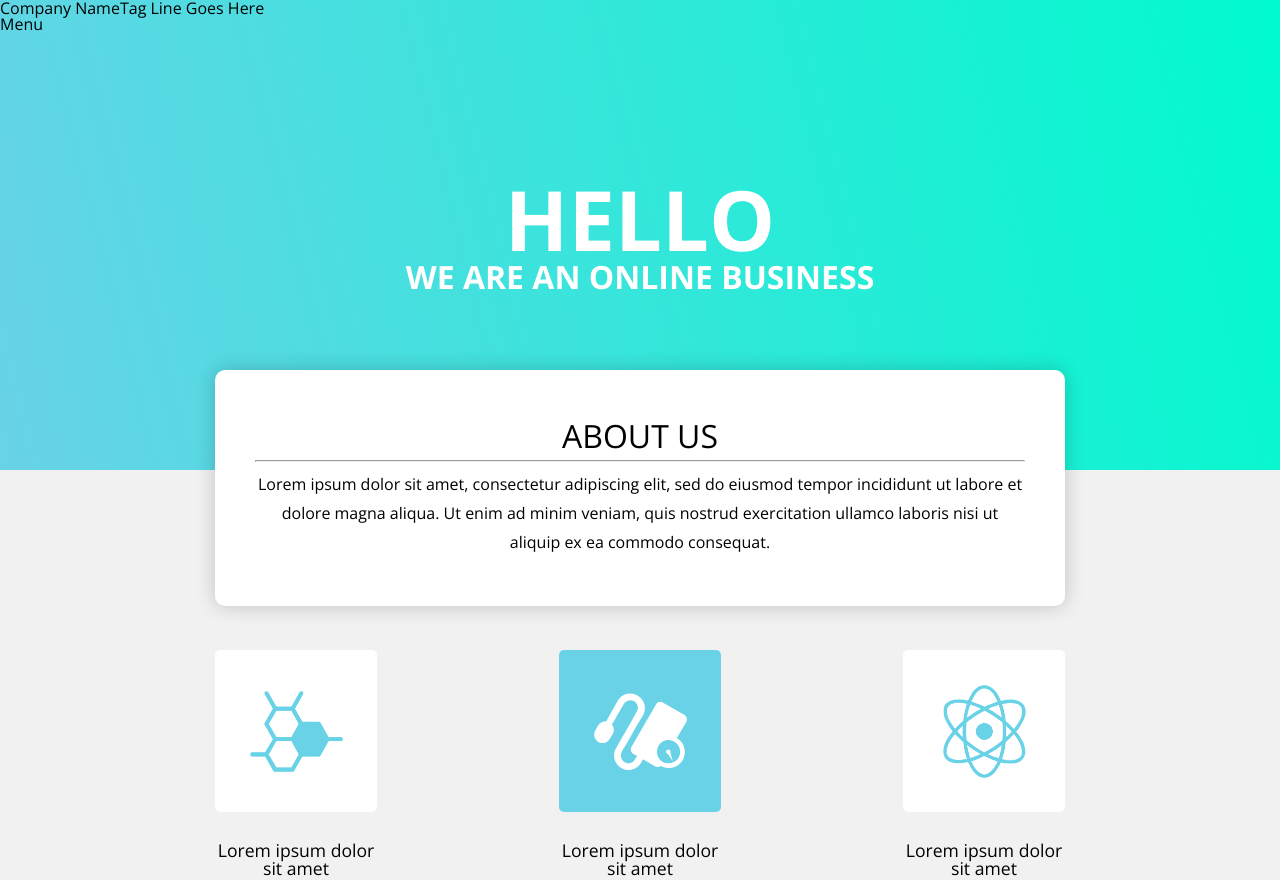
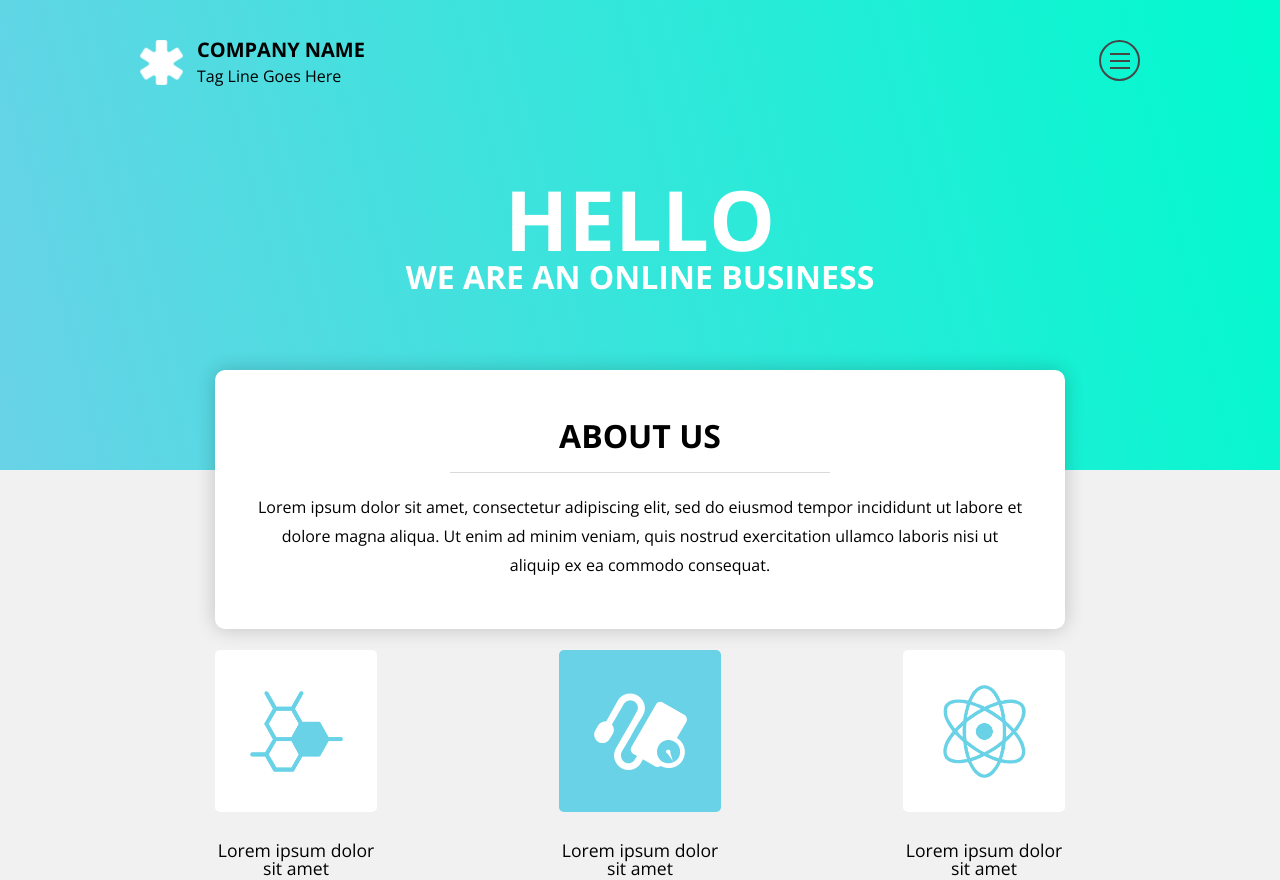
Before and after one commit to giulianok/fullbeaker-challenge, a website: page src/index.html in a window 1280 px wide. Shown: the top 880 px of the page. Drawn offline with nearby package versions, Linux system fonts and the light colour scheme; files that its build step writes are made by us from their sources.

Commit message:
header done

```diff
--- a/src/index.html
+++ b/src/index.html
@@ -14,14 +14,18 @@
 <body>
 
   <header class="Header">
+    <div class="wrapper container-large">
       <div class="Logo">
-      <!-- <img src=""> -->
-      <div>Company Name</div>
+        <img src="./images/iso_white@2x.png" width="43" height="45" />
+        <div class="info">
+          <div class="name">Company Name</div>
           <div>Tag Line Goes Here</div>
         </div>
+      </div>
 
-    <div class="Menu">
-      Menu
+      <button class="Menu">
+        <span class="lines">Menu</span>
+      </button>
     </div>
   </header>
 
@@ -36,7 +40,7 @@
     <div class="floating-box container">
       <header class="BoxWithShadow">
         <h1 class="title">About Us</h1>
-        <hr />
+        <hr class="line" />
         <p>Lorem ipsum dolor sit amet, consectetur adipiscing elit, sed do eiusmod tempor incididunt ut labore et dolore magna
           aliqua. Ut enim ad minim veniam, quis nostrud exercitation ullamco laboris nisi ut aliquip ex ea commodo consequat.
         </p>
@@ -82,11 +86,12 @@
 
   <!-- Company -->
   <section class="Company">
+    <div class="wrapper container-large">
       <!-- Left -->
       <div>
         <div class="Logo">
           <img src="./images/iso_coral@2x.png" width="43" height="45" />
-        <div class="wrapper">
+          <div class="info">
             <div class="name">Company Name</div>
             <div>Tag Line Goes Here</div>
           </div>
@@ -108,8 +113,9 @@
       </div>
 
       <!-- Right -->
-    <div>
+      <div class="nurse">
         <img src="./images/nurse.png" />
+      </div>
     </div>
   </section>
 
--- a/src/scss/BoxWithShadow.scss
+++ b/src/scss/BoxWithShadow.scss
@@ -8,5 +8,15 @@
   .title {
     font-size: 2em;
     text-transform: uppercase;
+    font-weight: 700;
+  }
+
+  .line {
+    border: 0;
+    border-top: solid 1px $gray-dark;
+    width: 80%;
+    max-width: 380px;
+    opacity: 0.2;
+    margin: 20px auto;
   }
 }
--- /dev/null
+++ b/src/scss/Company.scss
@@ -0,0 +1,10 @@
+.Company {
+  .wrapper {
+    display: flex;
+    align-items: center;
+  }
+
+  .nurse {
+    margin-left: 140px;
+  }
+}
--- a/src/scss/Header.scss
+++ b/src/scss/Header.scss
@@ -3,4 +3,54 @@
   top: 0;
   left: 0;
   z-index: 9;
+  width: 100%;
+  padding: 40px 0;
+
+  .wrapper {
+    display: flex;
+    justify-content: space-between;
+  }
 }
+
+.Menu {
+  $size: 41px;
+  $borderSize: 2px;
+  width: $size;
+  height: $size;
+  background: transparent;
+  border: solid $borderSize $gray-dark;
+  border-radius: $size;
+  cursor: pointer;
+
+  .lines {
+    $distance: 7px;
+    text-indent: -9999em;
+    position: absolute;
+    top: 50%;
+    left: 50%;
+    transform: translateY(-50%) translateX(-50%);
+
+    &,
+    &:before,
+    &:after {
+      display: block;
+      width: 20px;
+      height: $borderSize;
+      background: $gray-dark;
+    }
+
+    &:before,
+    &:after {
+      position: absolute;
+      content: "";
+    }
+
+    &:before {
+      top: -$distance;
+    }
+
+    &:after {
+      top: $distance;
+    }
+  }
+}
--- a/src/scss/Logo.scss
+++ b/src/scss/Logo.scss
@@ -1,8 +1,8 @@
 .Logo {
   display: flex;
 
-  .wrapper {
-    margin-left: 16px;
+  .info {
+    margin-left: 14px;
   }
 
   .name {
--- a/src/scss/style.scss
+++ b/src/scss/style.scss
@@ -18,9 +18,17 @@ p {
   line-height: 1.8em;
 }
 
+.container,
+.container-large {
+  margin: auto;
+}
+
 .container {
   max-width: 850px;
-  margin: auto;
+}
+
+.container-large {
+  max-width: 1000px;
 }
 
 @import "./Hello.scss";
@@ -30,3 +38,4 @@ p {
 @import "./Slider.scss";
 @import "./Footer.scss";
 @import "./Logo.scss";
+@import "./Company.scss";
```
Lines whose indentation alone changed are shown as unchanged.
